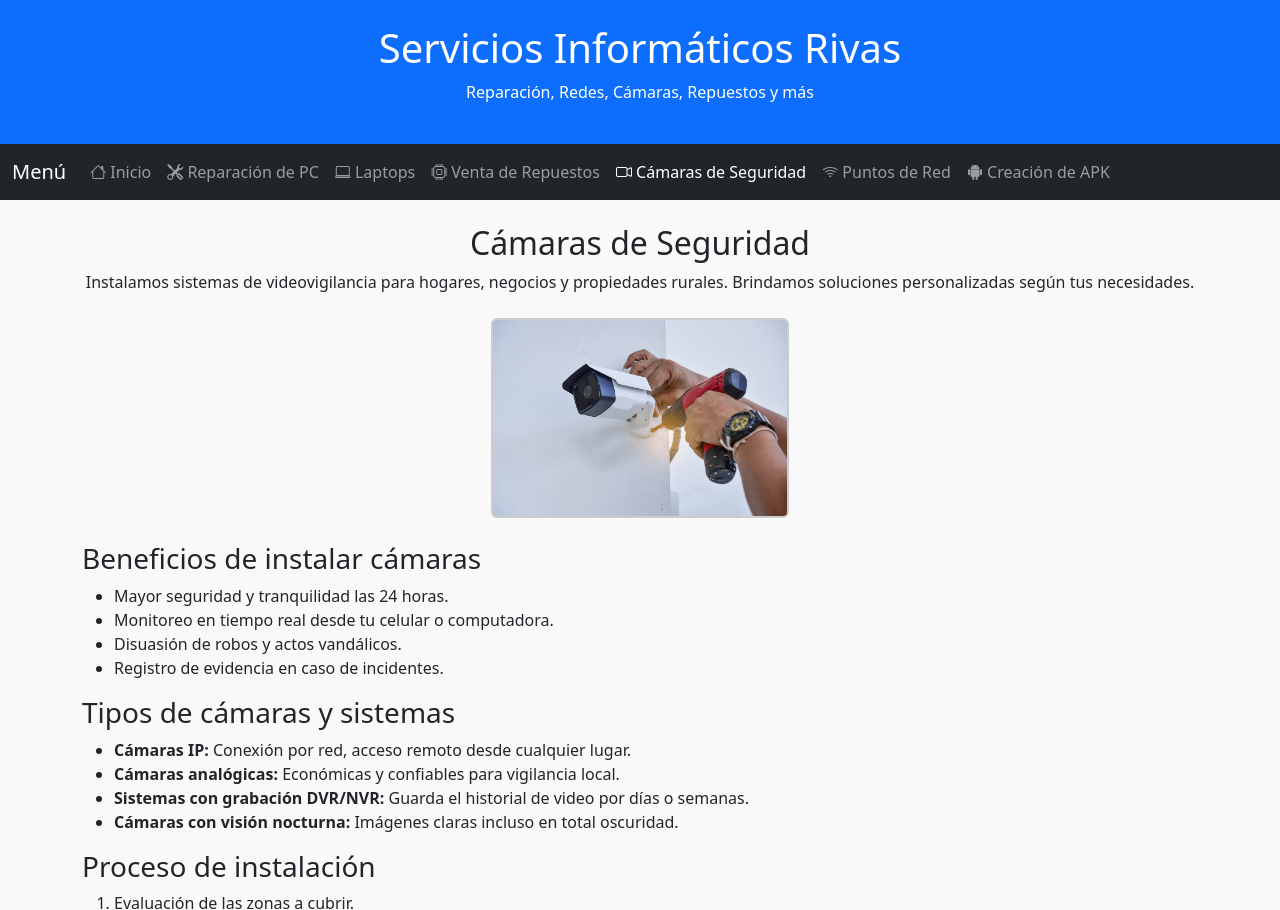
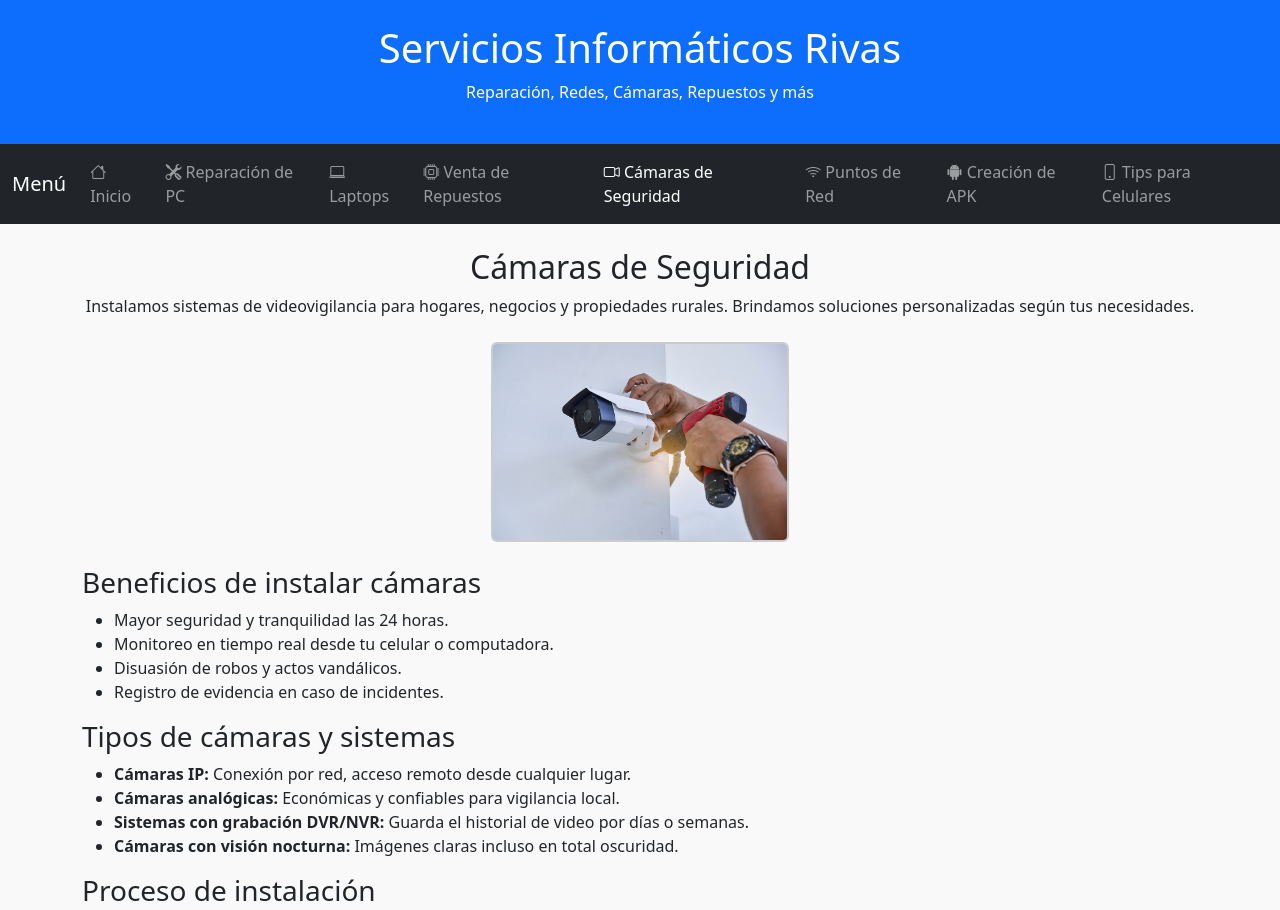
Before and after one commit to servicios-informaticos-rivas/Servicios_informaticos, a plain HTML site: page camaras.html in a window 1280 px wide. Shown: the top 910 px of the page. Drawn offline with nearby package versions, Linux system fonts and the light colour scheme.

Commit message:
Update camaras.html

```diff
--- a/camaras.html
+++ b/camaras.html
@@ -33,6 +33,7 @@
           <li class="nav-item"><a class="nav-link active" href="camaras.html"><i class="bi bi-camera-video"></i> Cámaras de Seguridad</a></li>
           <li class="nav-item"><a class="nav-link" href="redes.html"><i class="bi bi-wifi"></i> Puntos de Red</a></li>
           <li class="nav-item"><a class="nav-link" href="apk.html"><i class="bi bi-android2"></i> Creación de APK</a></li>
+          <li class="nav-item"><a class="nav-link" href="tips.html"><i class="bi bi-phone"></i> Tips para Celulares</a></li>
         </ul>
       </div>
     </div>
```
